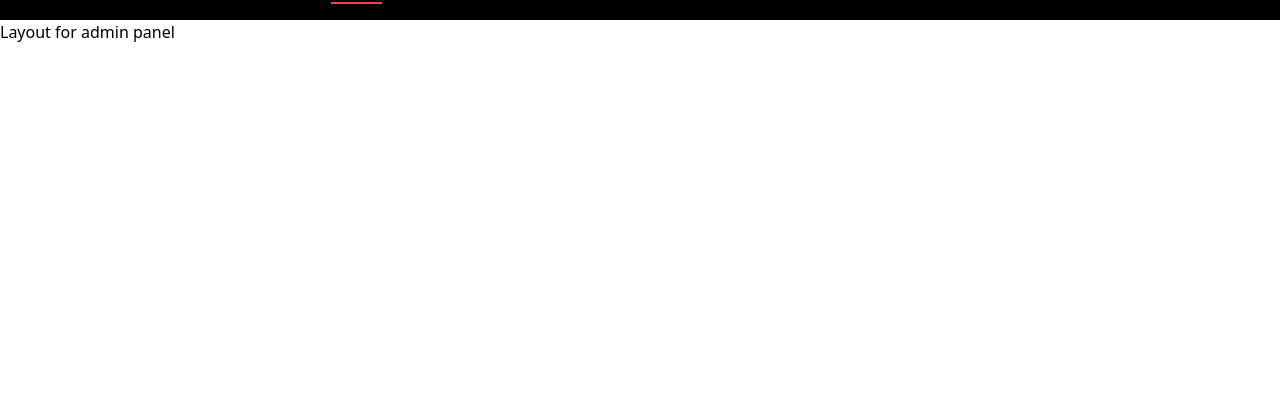
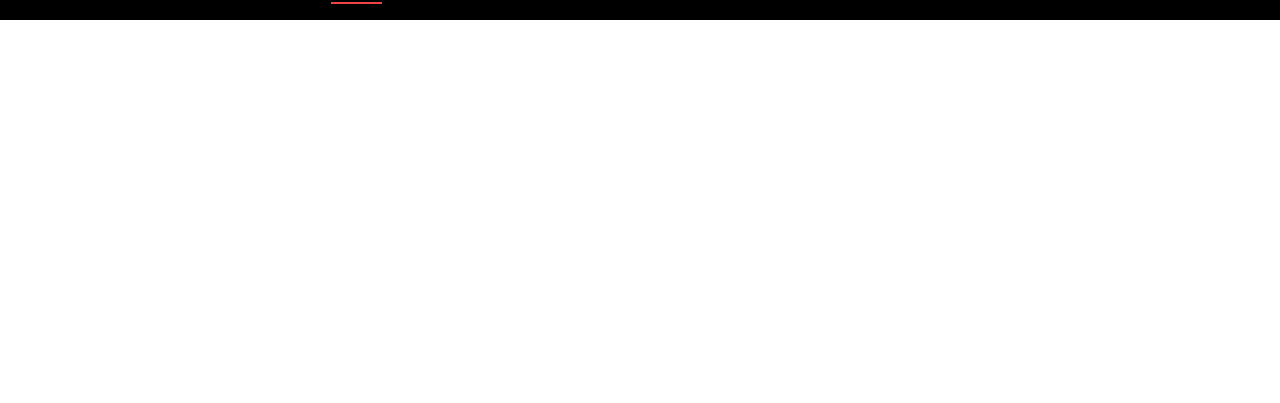
Before and after one commit to ibarras/xolos-symfony-44, a Symfony app: template templates/admin.layout.html.twig in a window 1280 px wide. Shown: the part 338-741 px from the top of the page. Run offline with Twig, Linux system fonts and the light colour scheme; the template is opened without the code that fills it, so the values that code supplies are empty; some libraries are stand-ins or nearby versions.

Commit message:
Mic (#9)
* add changes to implements security login and voter system

* added changes: global layout for admin site

```diff
--- a/templates/admin.layout.html.twig
+++ b/templates/admin.layout.html.twig
@@ -24,10 +24,6 @@
     <main>
             {% block content %}
 
-                <div>
-                    <h1> Layout for admin panel</h1>
-                </div>
-
             {% endblock %}
 
     </main>
```
